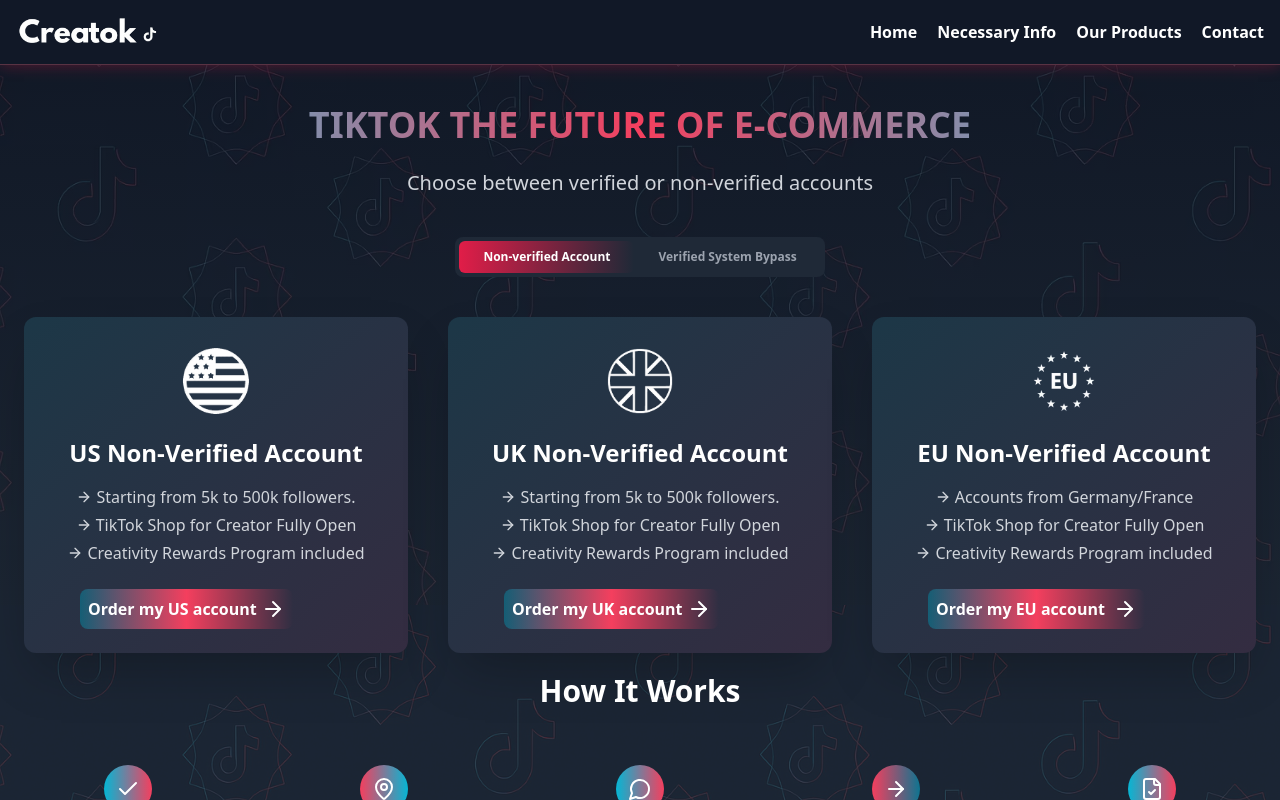
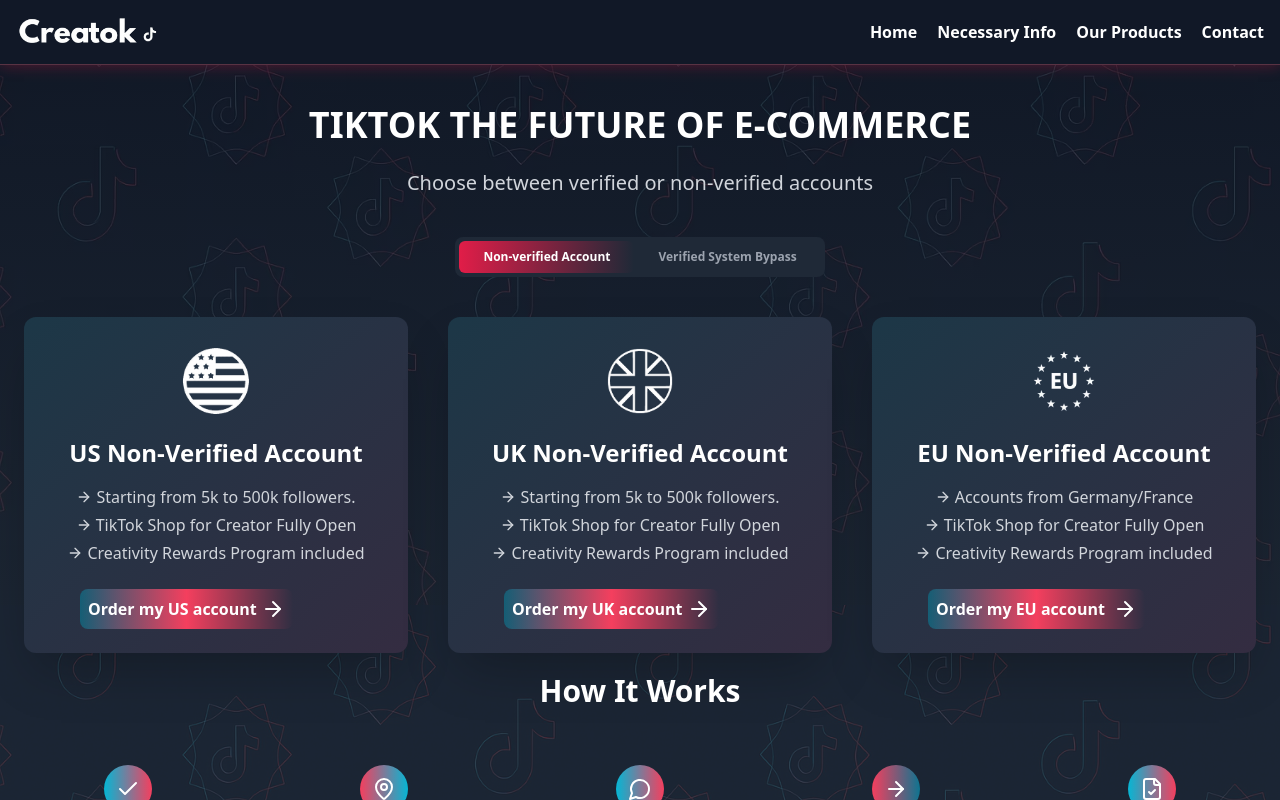
Before and after one commit to creatokshop/creatokcloudflare, a React (Vite) app: page / in a window 1280 px wide. Shown: the top 800 px of the page. Built offline with nearby package versions, Linux system fonts and the light colour scheme; no server answers.

Commit message:
small updates 5.0

```diff
--- a/src/pages/Home.tsx
+++ b/src/pages/Home.tsx
@@ -397,7 +397,7 @@
 
         {/* Main content container */}
         <div className="container mx-auto -mt-10 text-center relative z-10">
-          <h1 className="text-3xl sm:text-4xl font-bold mb-6 bg-gradient-to-r from-cyan-400 via-rose-500 to-cyan-400 bg-clip-text text-transparent">
+          <h1 className="text-3xl sm:text-4xl font-bold mb-6 text-white bg-clip-text text-transparent">
             TIKTOK THE FUTURE OF E-COMMERCE
           </h1>
           <p className="text-xl mb-10 text-gray-300 max-w-2xl mx-auto">
```
